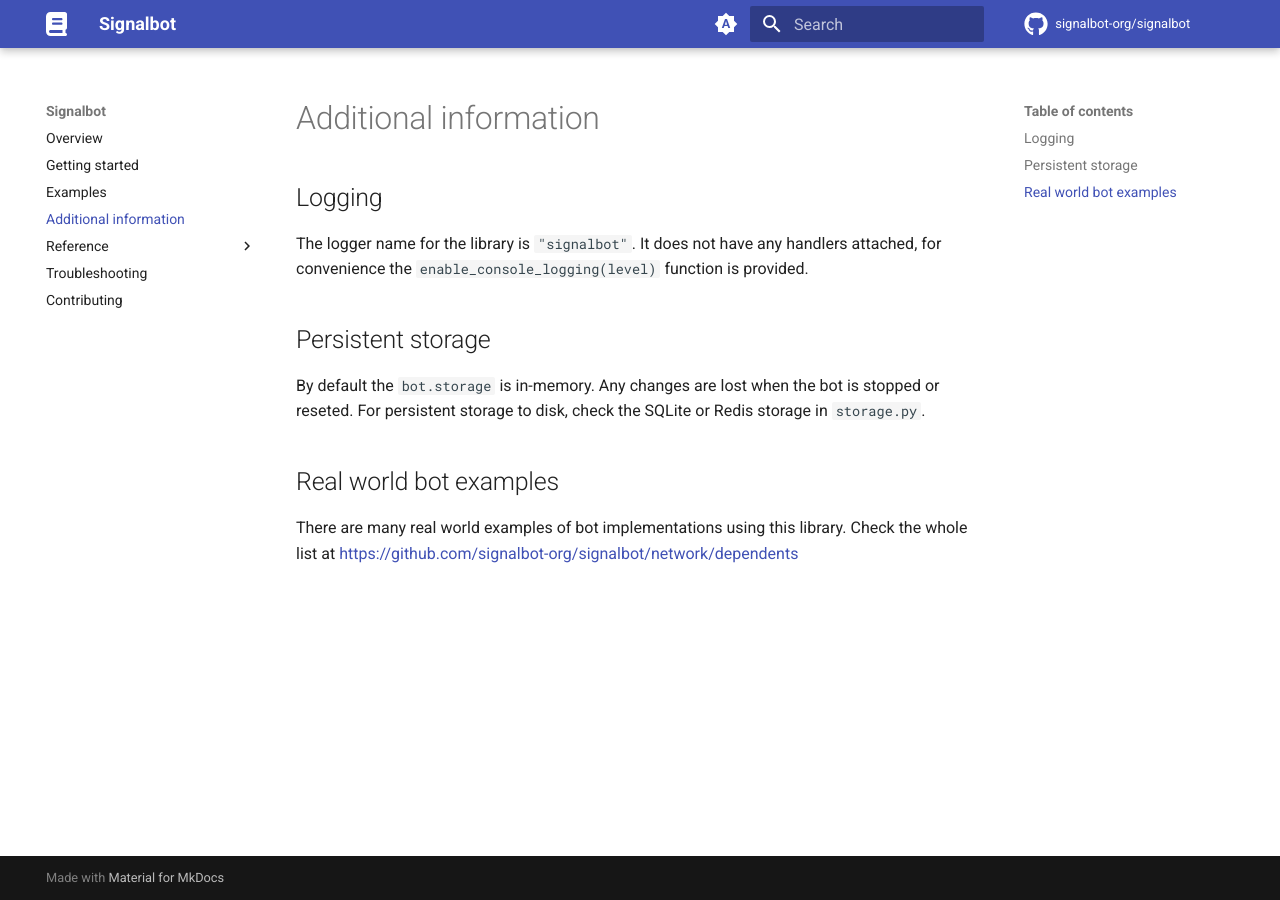
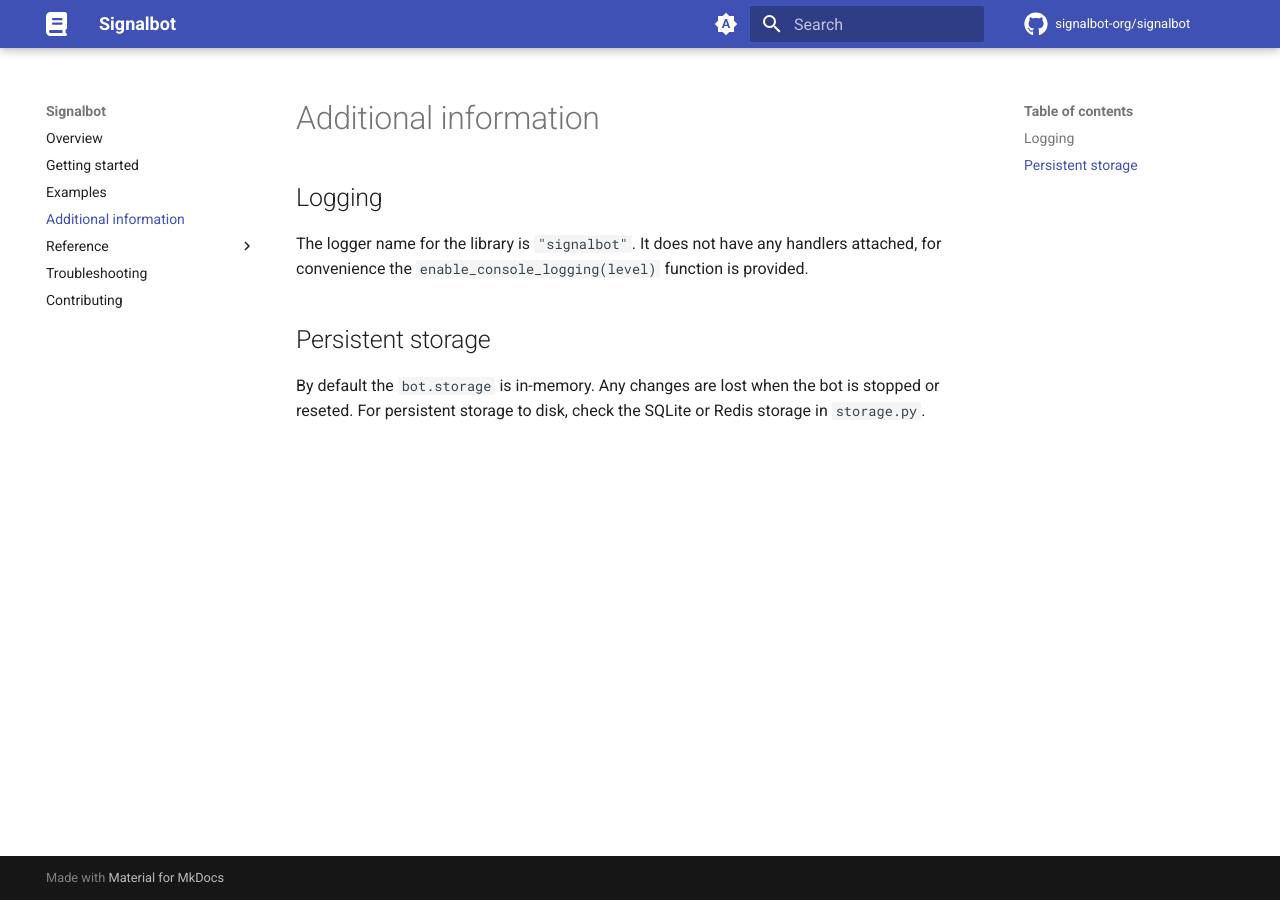
Before and after one commit to filipre/signalbot, an MkDocs documentation site: the page built from docs/additional_information.md, in a window 1280 px wide. Built offline with MkDocs 1.6.1 and Material for MkDocs 9.7.7, drawn with Linux system fonts in a browser that asks for light colours; comment, search, counter and statistics services are not loaded.

Commit message:
docs: moved real world examples to main page

```diff
--- a/docs/additional_information.md
+++ b/docs/additional_information.md
@@ -8,8 +8,3 @@
 By default the `bot.storage` is in-memory.
 Any changes are lost when the bot is stopped or reseted.
 For persistent storage to disk, check the SQLite or Redis storage in `storage.py`.
-
-## Real world bot examples
-
-There are many real world examples of bot implementations using this library.
-Check the whole list at https://github.com/signalbot-org/signalbot/network/dependents
```
Also changed, not shown: docs/index.md (+7 -2 lines).
